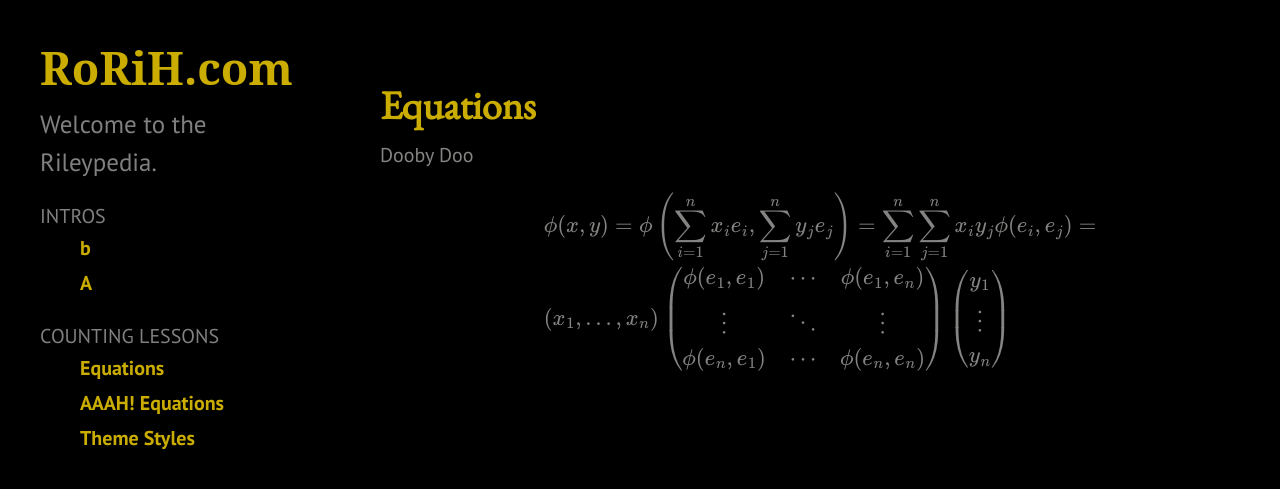
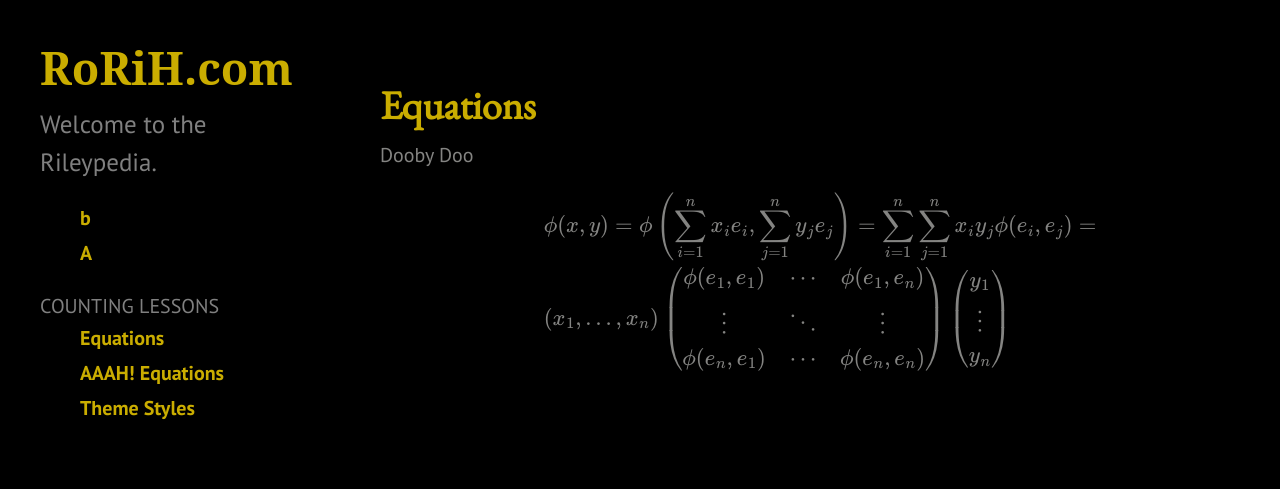
Before and after one commit to roriholm/roriholm.github.io, a Jekyll site: the page built from content/_mathpages/about3.md, in a window 1280 px wide. Shown: the top 489 px of the page. Built offline with Jekyll 4.4.1, drawn with Linux system fonts in a browser that asks for light colours; formulas are drawn with MathJax 3.

Commit message:
no label on intros

```diff
--- a/_config.yml
+++ b/_config.yml
@@ -13,7 +13,6 @@ collections_dir:  content
 collections:
   intros:
     output: true
-    nav_label: INTROS
     order:
       - b.md
       - a.md
```
